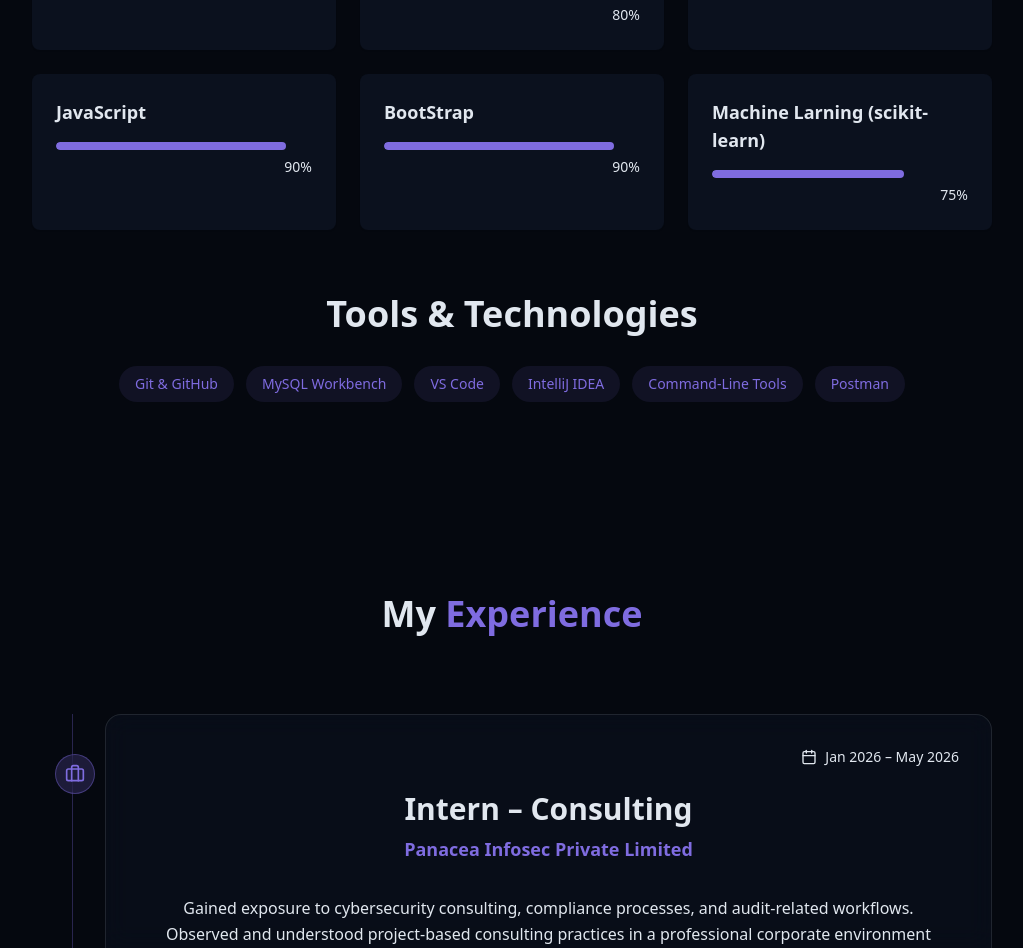
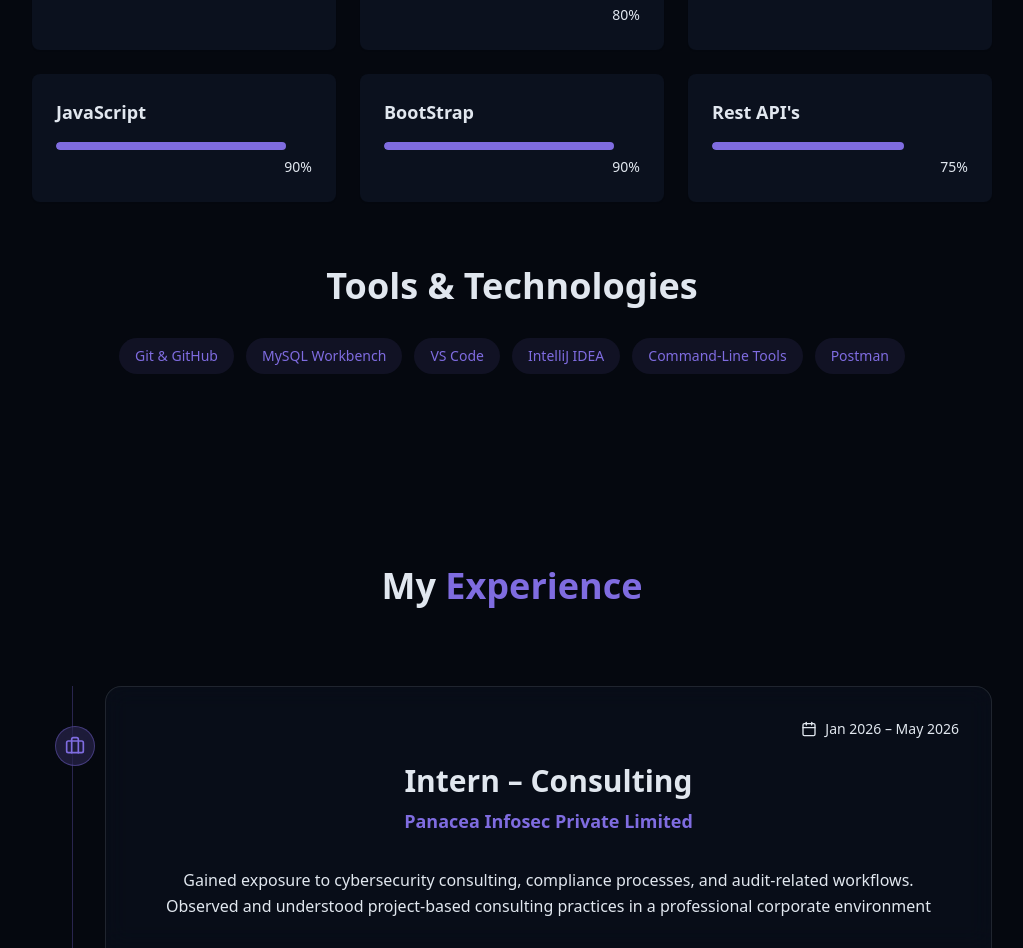
Before and after one commit to PranavChamoli06/Modern-Portfolio, a React (Vite) app: page / in a window 1280 px wide. Shown: the part 1852-2800 px from the top of the page, without its empty margins (128-1151 px from the left). Built offline with nearby package versions, Linux system fonts and the light colour scheme.

Commit message:
feat: updated the files

```diff
--- a/src/components/ExperienceSection.jsx
+++ b/src/components/ExperienceSection.jsx
@@ -19,7 +19,7 @@ export const ExperienceSection = () => {
   return (
     <section
       id="experience"
-      className="py-24 px-4 relative z-10"
+      className="py-24 px-4 relative"
     >
       <div className="container mx-auto max-w-5xl">
 
--- a/src/components/Navbar.jsx
+++ b/src/components/Navbar.jsx
@@ -26,8 +26,10 @@ export const Navbar = () => {
   return (
     <nav
       className={cn(
-        "fixed w-full z-40 transition-all duration-300",
-        isScrolled ? "py-3 bg-background/80 backdrop-blur-md shadow-xs" : "py-5"
+      "fixed top-0 left-0 right-0 z-[9999] isolate transition-all duration-300",
+      isScrolled
+        ? "py-3 bg-background/80 backdrop-blur-md shadow-xs"
+        : "py-5"
       )}
     >
       <div className="container flex items-center justify-between">
@@ -66,7 +68,7 @@ export const Navbar = () => {
 
         <div
           className={cn(
-            "fixed inset-0 bg-background/95 backdroup-blur-md z-40 flex flex-col items-center justify-center",
+            "fixed inset-0 bg-background/95 backdrop-blur-md z-40 flex flex-col items-center justify-center",
             "transition-all duration-300 md:hidden",
             isMenuOpen
               ? "opacity-100 pointer-events-auto"
--- a/src/components/SkillsSection.jsx
+++ b/src/components/SkillsSection.jsx
@@ -8,7 +8,7 @@ export const SkillsSection = () => {
     { name: "HTML/CSS", level: 95 },
     { name: "JavaScript", level: 90 },
     { name: "BootStrap", level: 90 },
-    { name: "Machine Larning (scikit-learn)", level: 75},
+    { name: "Rest API's", level: 75},
     // { name: "Rest API's", level: 50},
   ];
 
```
